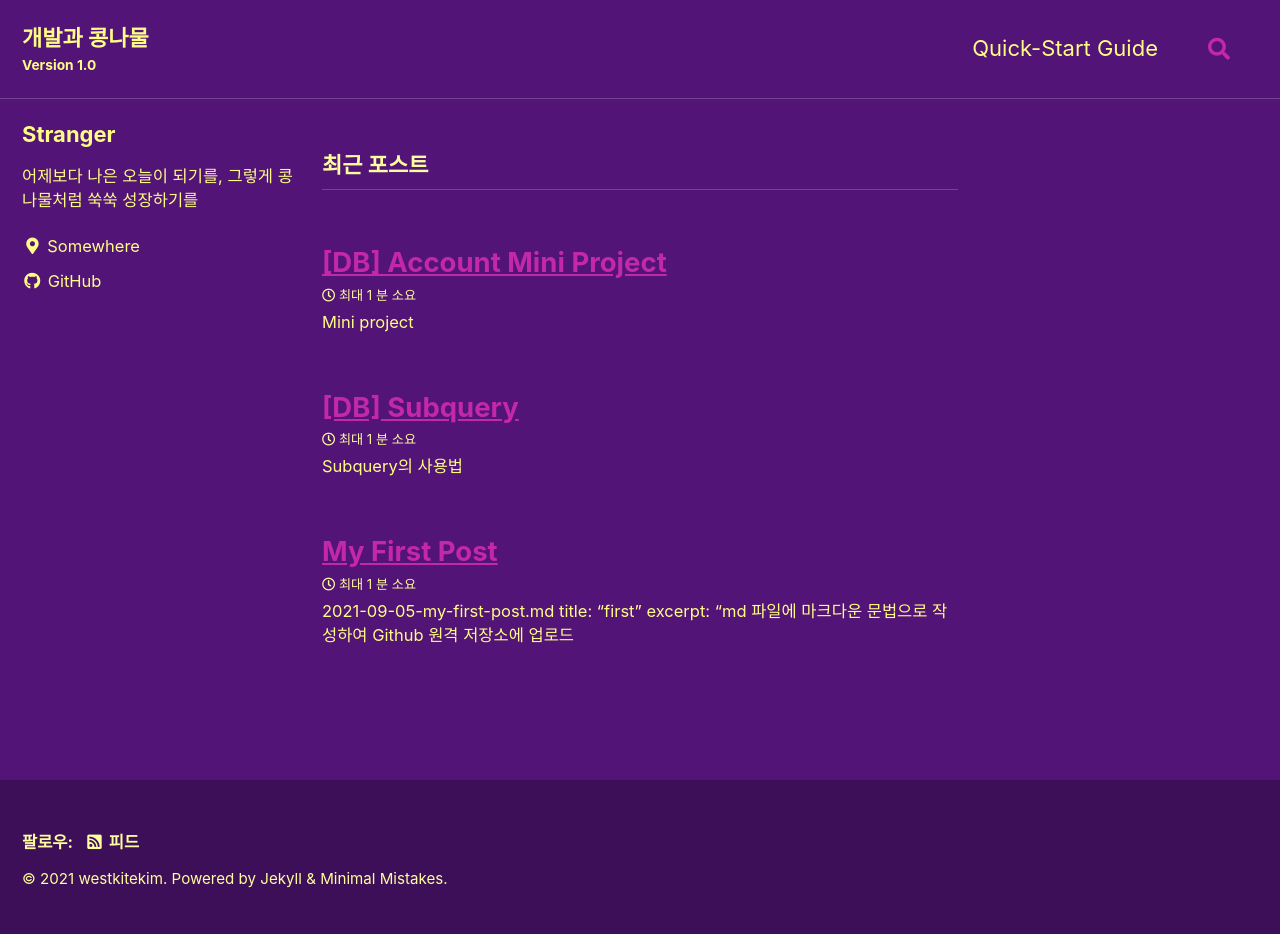
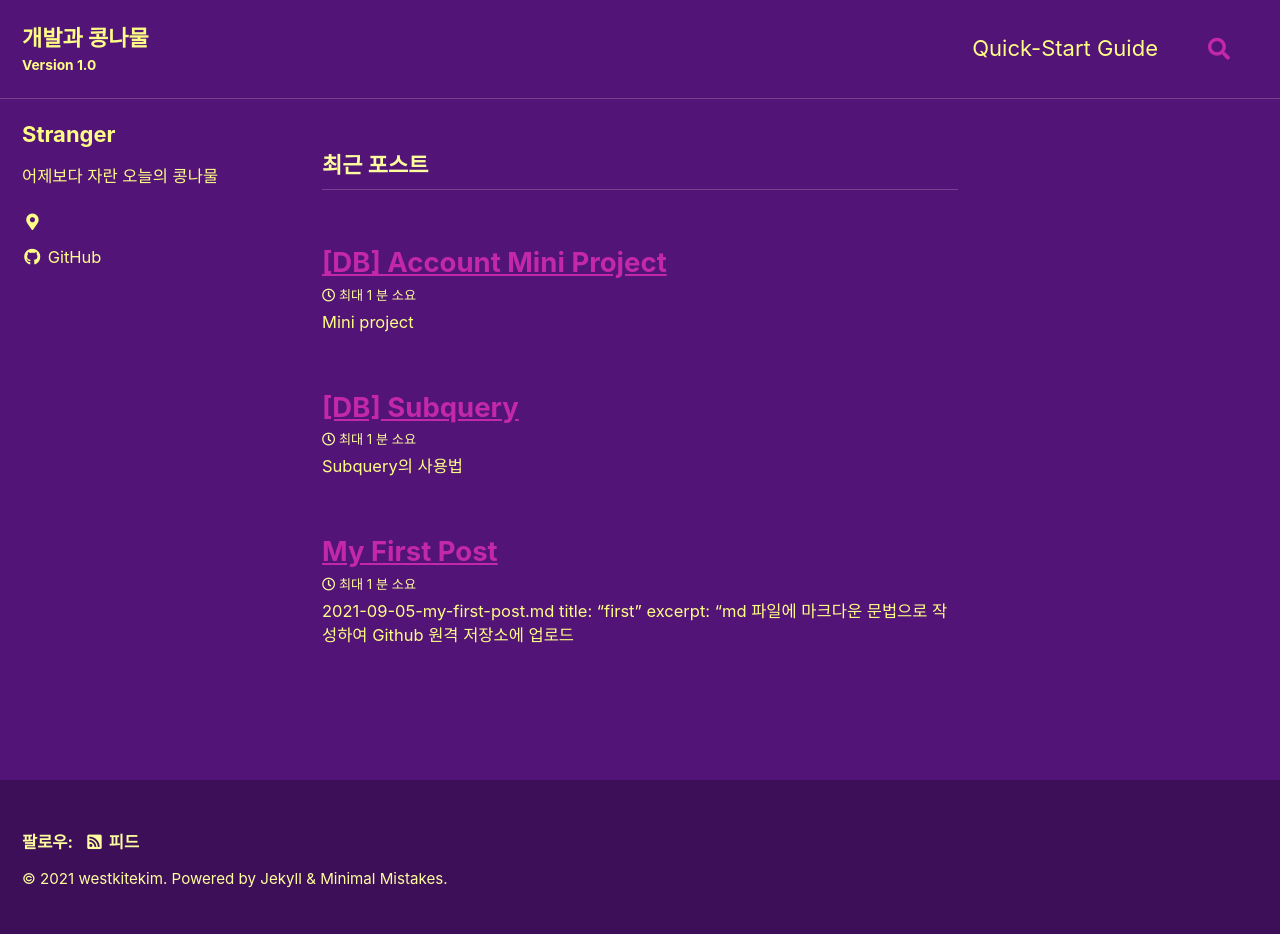
Before and after one commit to westkitekim/westkitekim.github.io, a Jekyll site: the page built from index.html, in a window 1280 px wide. Built offline with Jekyll 4.4.1, drawn with Linux system fonts in a browser that asks for light colours; cached includes are drawn as plain includes; the list of posts is cut into pages by our own code.

Commit message:
config>bio 수정

```diff
--- a/_config.yml
+++ b/_config.yml
@@ -104,8 +104,8 @@ analytics:
 author:
   name             : "Stranger"
   avatar           : # path of avatar image, e.g. "/assets/images/bio-photo.jpg"
-  bio              : "어제보다 나은 오늘이 되기를, 그렇게 콩나물처럼 쑥쑥 성장하기를"
-  location         : "Somewhere"
+  bio              : "어제보다 자란 오늘의 콩나물"
+  location         : ""
   email            :
   links:
     - label: "Email"
```
